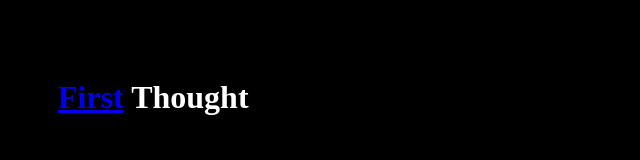
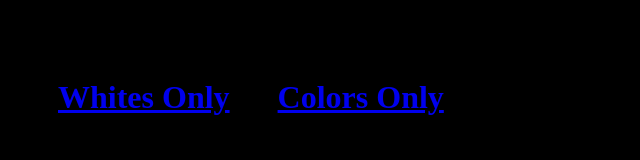
Before and after one commit to Blk-Book/Blk-Book.github.io, a plain HTML site: page index.html in a window 1280 px wide. Shown: the whole page, without its empty margins (0-640 px from the left). Drawn offline with Linux system fonts and the light colour scheme.

Commit message:
Add files via upload

```diff
--- a/index.html
+++ b/index.html
@@ -5,6 +5,8 @@
 	<link rel="stylesheet" href="blkBkStyles.css">
   </head>
   <body>
-<h1><a href="test1/blkTest1.html" target="_blank">First</a> Thought</h1>
+<h1><a href="test1/blkTest1.html" target="_blank">Whites Only</a> &nbsp&nbsp&nbsp&nbsp  <a href="test1/blkTest2.html" target="_blank">Colors Only</a></h1>
+
+
   </body>
 </html>
```
Also changed, not shown: Book-Beach-Page-Black-Notebook-Is-Empty-Note-3949423.jpg (added), blkBkStyles.css (line endings or trailing spaces).
